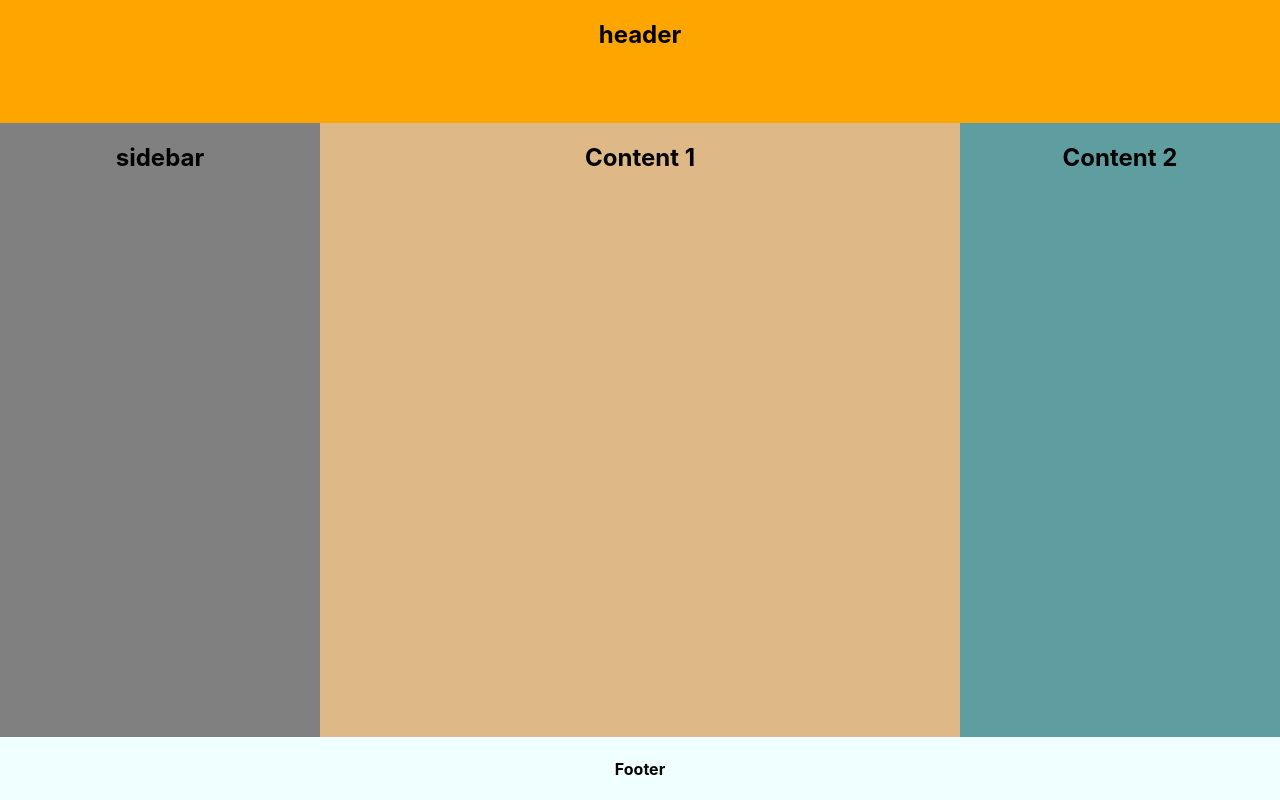
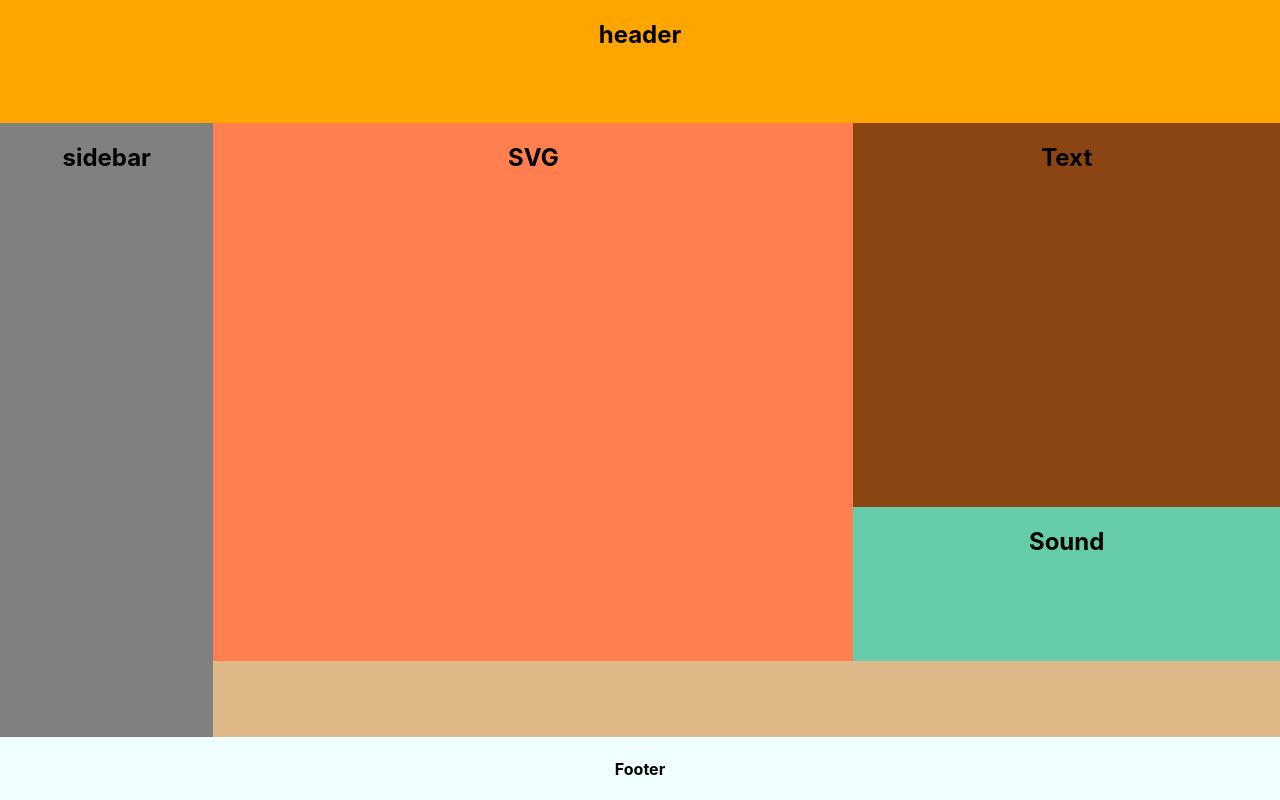
Before and after one commit to eirsture/IT2810---Prosjekt-2, a React (Create React App) app: page / in a window 1280 px wide. Built offline with nearby package versions, Linux system fonts and the light colour scheme.

Commit message:
Layout improvements

```diff
--- a/src/App.css
+++ b/src/App.css
@@ -5,7 +5,7 @@
   justify-content: center;
   color: black;
   box-shadow: 0 2px 2px 0 rgba(0, 0, 0, 0.16), 0 0 0 1px rgba(0, 0, 0, 0.08);
-  grid-area: 1/1/1/5;
+  grid-area: 1/1/1/last-line;
 }
 
 .sidebar {
@@ -14,20 +14,51 @@
 
 }
 
-.content1 {
+.content {
   background-color: burlywood;
-  grid-area: 2/2/7/4;
+  grid-area: 2/2/7/last-line;
+  display: grid;
+  grid-template-rows: repeat(8,1fr);
+  grid-template-columns: repeat(5,1fr);
 }
 
-.content2 {
-  background-color: cadetblue;
-  grid-area: 2/4/7/5;
+.svg-section {
+  background-color: coral;
+  grid-area: 1/1/8/4;
+}
+
+.text-section {
+  background-color: saddlebrown;
+  grid-area: 1/4/6/last-line;
+}
+
+.sound-section {
+  background-color: mediumaquamarine;
+  grid-area: 6/4/8/last-line;
 }
 
 
 .footer {
   background-color: azure;
-  grid-area: last-line/1/last-line/5;
+  grid-area: last-line/1/last-line/last-line;
+}
+
+.buttons {
+  display: grid;
+  grid-template-rows: 1;
+  grid-template-columns: repeat(3,1fr);
+}
+
+.button1 {
+  grid-area: 1/1/1/2;
+}
+
+.button2 {
+  grid-area: 1/2/1/3;
+}
+
+.button3 {
+  grid-area: 1/3/1/4;
 }
 
 .App {
@@ -36,6 +67,6 @@
   background-color: black;
   display:grid;
   grid-template-rows: repeat(6,1fr);
-  grid-template-columns: repeat(4,1fr);
+  grid-template-columns: repeat(6,1fr);
 
 }
--- a/src/App.js
+++ b/src/App.js
@@ -12,11 +12,16 @@ function App() {
       <div className="sidebar">
         <h2>sidebar</h2>
       </div>
-      <div className="content1">
-        <h2>Content 1</h2>
-      </div>
-      <div className="content2">
-        <h2>Content 2</h2>
+      <div className="content">
+        <div className="svg-section">
+          <h2>SVG</h2>
+        </div>
+        <div className="text-section">
+          <h2>Text</h2>
+        </div>
+        <div className="sound-section">
+          <h2>Sound</h2>
+        </div>
       </div>
       <div className="footer">
         <h4>Footer</h4>
```
Also changed, not shown: src/components/buttonRow.js (added, +12 -0 lines).
